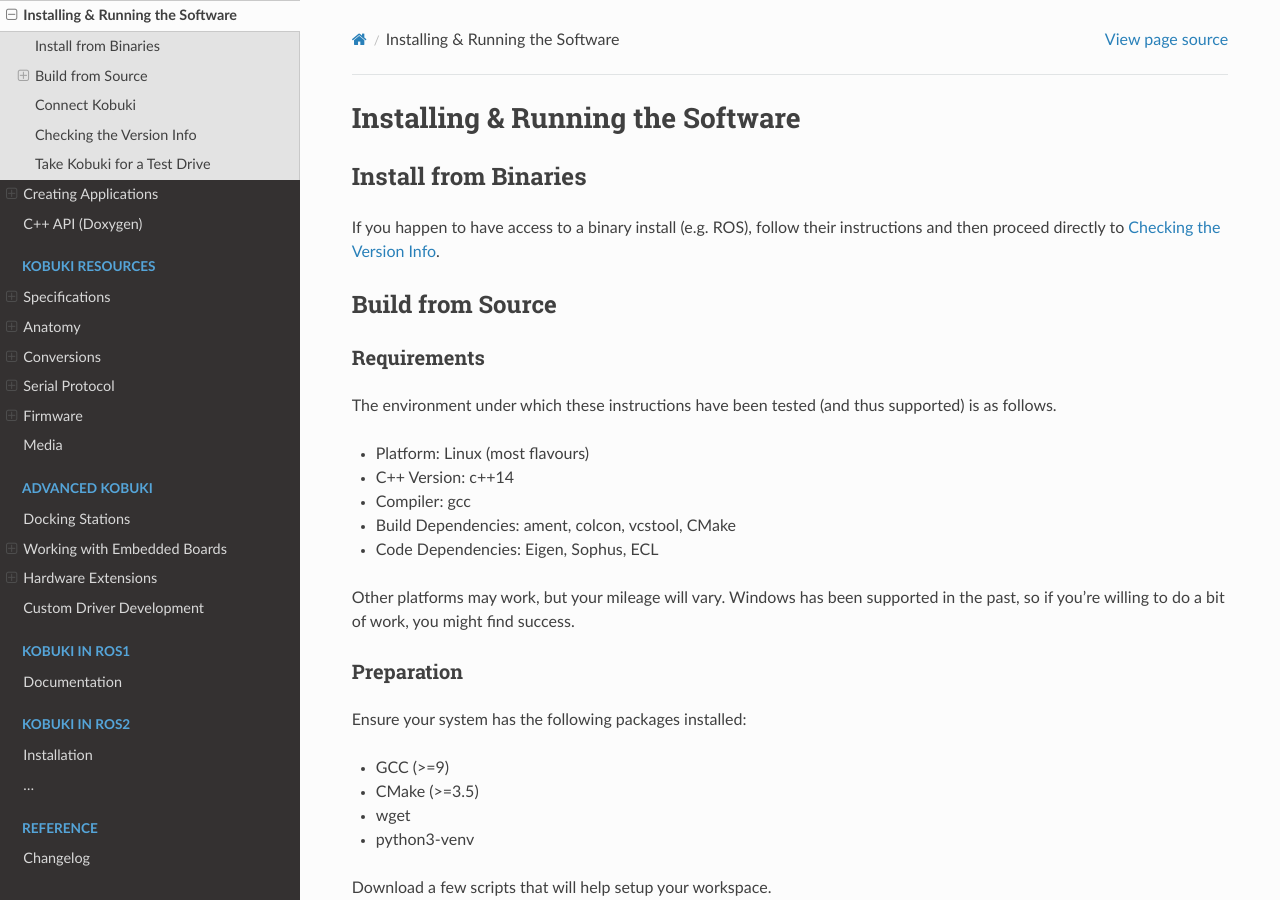
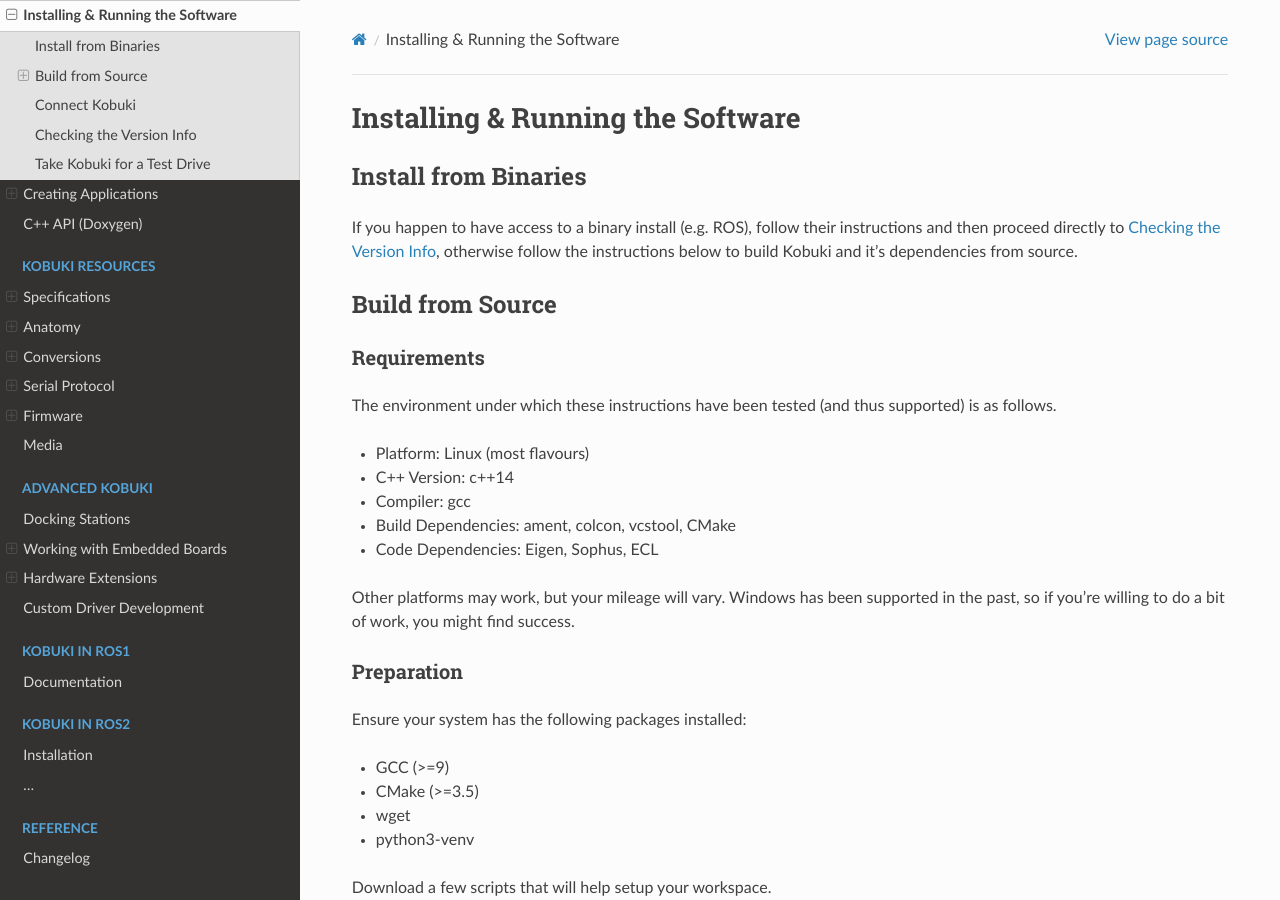
Before and after one commit to kobuki-base/kobuki_documentation, a Sphinx documentation site: the page built from doc/software.rst, in a window 1280 px wide and 900 px high. Built offline with Sphinx 7.4.7 and the Read the Docs theme 2.0.0, drawn with Linux system fonts in a browser that asks for light colours.

Commit message:
[software] minor addition

```diff
--- a/doc/software.rst
+++ b/doc/software.rst
@@ -5,7 +5,8 @@
 ---------------------
 
 If you happen to have access to a binary install (e.g. ROS), follow their instructions and
-then proceed directly to :ref:`drive-section`.
+then proceed directly to :ref:`drive-section`, otherwise follow the instructions below to
+build Kobuki and it's dependencies from source.
 
 Build from Source
 -----------------
```
